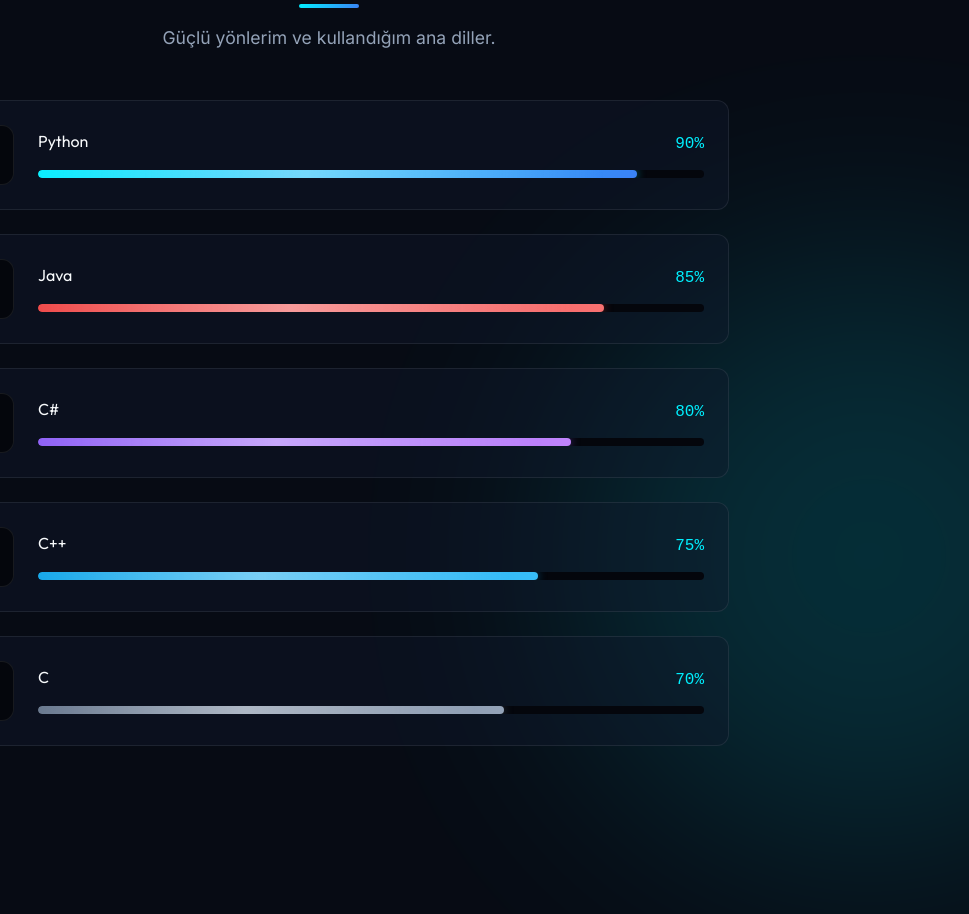
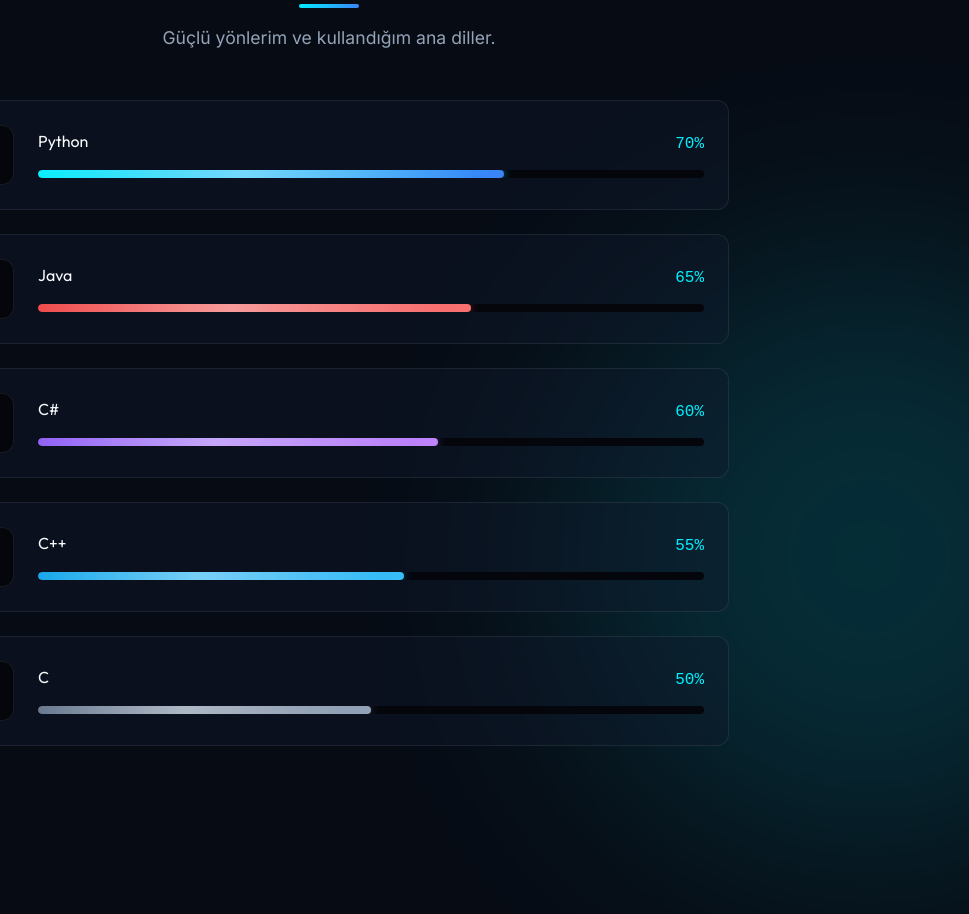
Before and after one commit to mehmetsayman/Mehmet-Sayman, a plain HTML site: page index.html in a window 1280 px wide. Shown: the part 1700-2614 px from the top of the page, 311-1280 px from the left. Drawn offline with Linux system fonts and the light colour scheme.

Commit message:
Yetenekler yuzdeleri 20 azaltildi

```diff
--- a/index.html
+++ b/index.html
@@ -186,10 +186,10 @@
                     <div class="skill-info">
                         <div class="skill-header">
                             <h4>Python</h4>
-                            <span>90%</span>
+                            <span>70%</span>
                         </div>
                         <div class="progress-bar-bg">
-                            <div class="progress-bar python-bar" data-width="90%"></div>
+                            <div class="progress-bar python-bar" data-width="70%"></div>
                         </div>
                     </div>
                 </div>
@@ -202,10 +202,10 @@
                     <div class="skill-info">
                         <div class="skill-header">
                             <h4>Java</h4>
-                            <span>85%</span>
+                            <span>65%</span>
                         </div>
                         <div class="progress-bar-bg">
-                            <div class="progress-bar java-bar" data-width="85%"></div>
+                            <div class="progress-bar java-bar" data-width="65%"></div>
                         </div>
                     </div>
                 </div>
@@ -218,10 +218,10 @@
                     <div class="skill-info">
                         <div class="skill-header">
                             <h4>C#</h4>
-                            <span>80%</span>
+                            <span>60%</span>
                         </div>
                         <div class="progress-bar-bg">
-                            <div class="progress-bar csharp-bar" data-width="80%"></div>
+                            <div class="progress-bar csharp-bar" data-width="60%"></div>
                         </div>
                     </div>
                 </div>
@@ -234,10 +234,10 @@
                     <div class="skill-info">
                         <div class="skill-header">
                             <h4>C++</h4>
-                            <span>75%</span>
+                            <span>55%</span>
                         </div>
                         <div class="progress-bar-bg">
-                            <div class="progress-bar cpp-bar" data-width="75%"></div>
+                            <div class="progress-bar cpp-bar" data-width="55%"></div>
                         </div>
                     </div>
                 </div>
@@ -250,10 +250,10 @@
                     <div class="skill-info">
                         <div class="skill-header">
                             <h4>C</h4>
-                            <span>70%</span>
+                            <span>50%</span>
                         </div>
                         <div class="progress-bar-bg">
-                            <div class="progress-bar c-bar" data-width="70%"></div>
+                            <div class="progress-bar c-bar" data-width="50%"></div>
                         </div>
                     </div>
                 </div>
```
